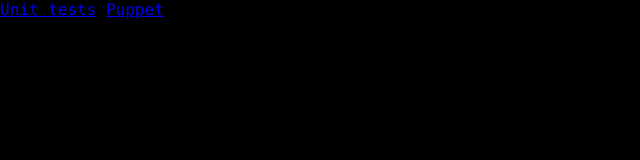
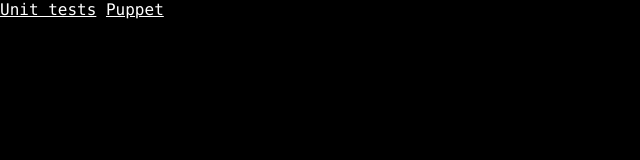
Before and after one commit to potfur/busy, a plain HTML site: page index.html in a window 1280 px wide. Shown: the whole page, without its empty margins (0-640 px from the left). Drawn offline with Linux system fonts and the light colour scheme.

Commit message:
Update index.html

```diff
--- a/index.html
+++ b/index.html
@@ -11,6 +11,7 @@
             color: white;
             background: black;
         }
+        a { color: white };
     </style>
 </head>
 <body>
```
